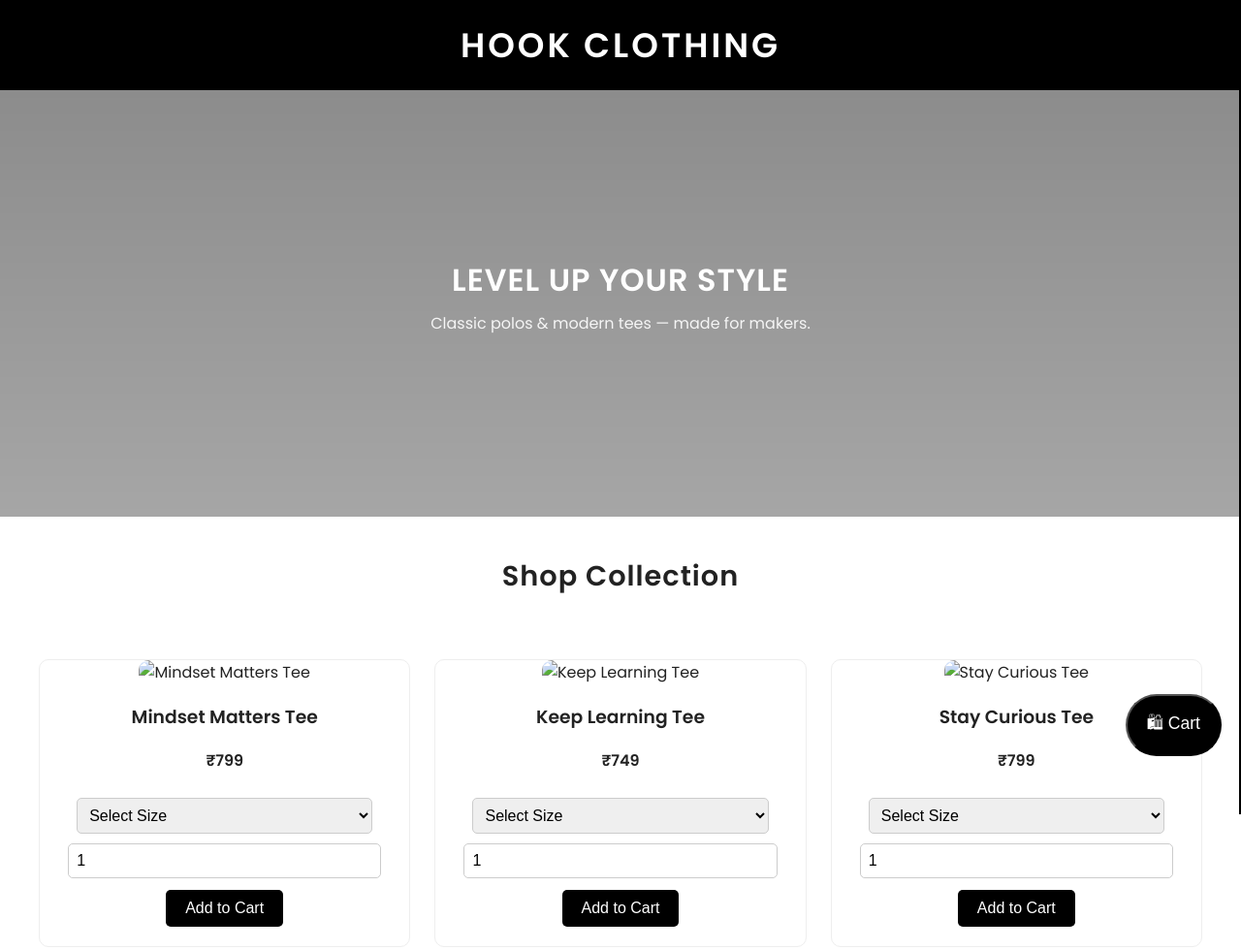
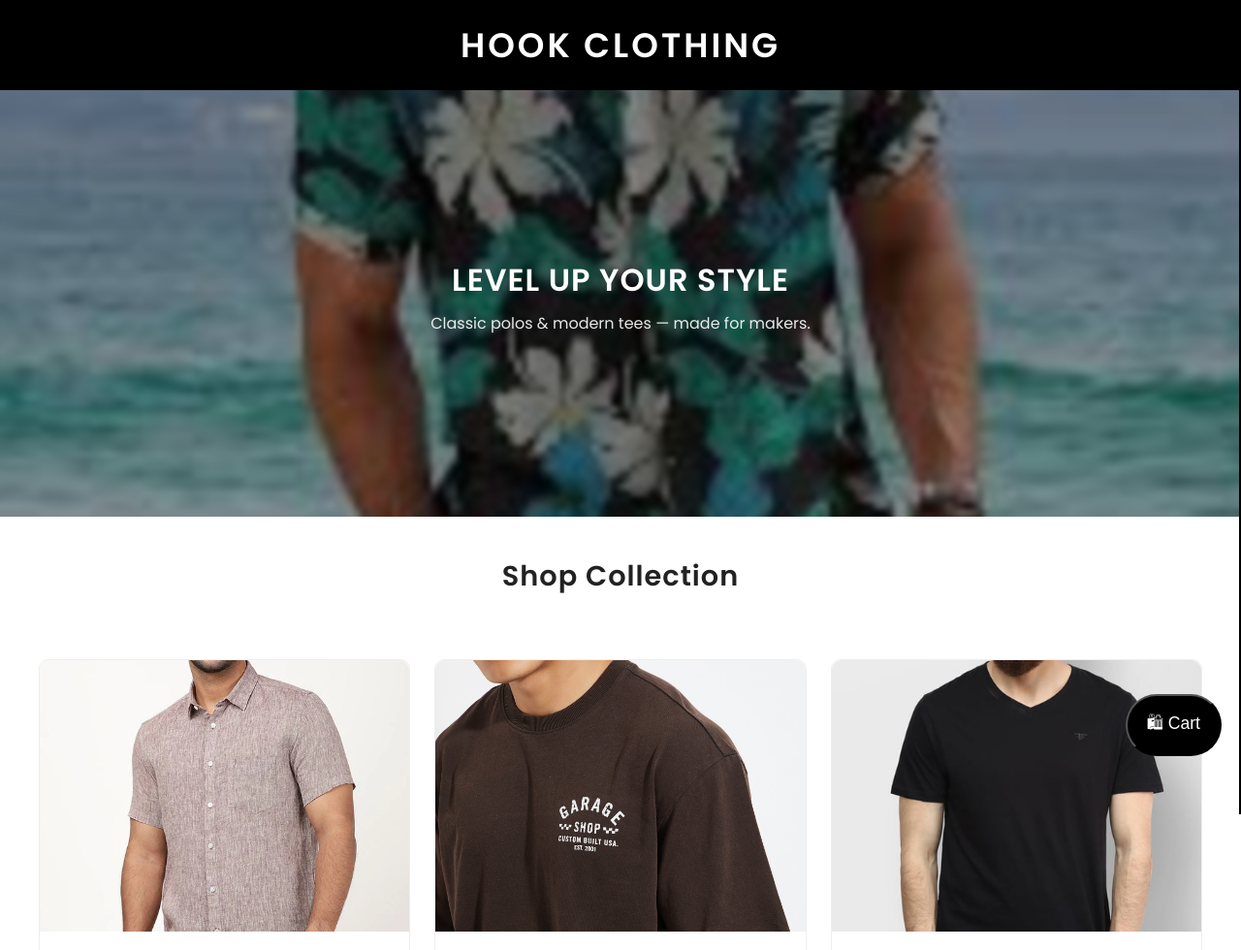
Before and after one commit to tamilluv4-dev/hook.clothing, a plain HTML site: page index.html in a window 1280 px wide. Shown: the top 980 px of the page at 97% size. Drawn offline with Linux system fonts and the light colour scheme.

Commit message:
adding pics

```diff
--- a/index.html
+++ b/index.html
@@ -46,7 +46,7 @@
     .hero {
       position: absolute;
       inset: 0;
-      background: url('photos/polo.jpg') center/cover no-repeat;
+      background: url('/photos/polo.jpg') center/cover no-repeat;
       transform: scale(1.02);
       filter: saturate(0.95);
     }
@@ -206,7 +206,7 @@
 
 <section class="products">
   <div class="product-card">
-    <img src="photos/shirt1.jpg" alt="Mindset Matters Tee" />
+    <img src="/photos/shirt1.jpg" alt="Mindset Matters Tee" />
     <h3>Mindset Matters Tee</h3>
     <p><strong>₹799</strong></p>
     <select class="size">
@@ -218,7 +218,7 @@
   </div>
 
   <div class="product-card">
-    <img src="photos/shirt2.jpg" alt="Keep Learning Tee" />
+    <img src="/photos/shirt2.jpg" alt="Keep Learning Tee" />
     <h3>Keep Learning Tee</h3>
     <p><strong>₹749</strong></p>
     <select class="size">
@@ -230,7 +230,7 @@
   </div>
 
   <div class="product-card">
-    <img src="photos/shirt3.jpg" alt="Stay Curious Tee" />
+    <img src="/photos/shirt3.jpg" alt="Stay Curious Tee" />
     <h3>Stay Curious Tee</h3>
     <p><strong>₹799</strong></p>
     <select class="size">
```
Also changed, not shown: photos/polo.jpg (added), photos/shirt1.jpg (added), photos/shirt2.jpg (added), photos/shirt3.jpg (added), 1 other file.
